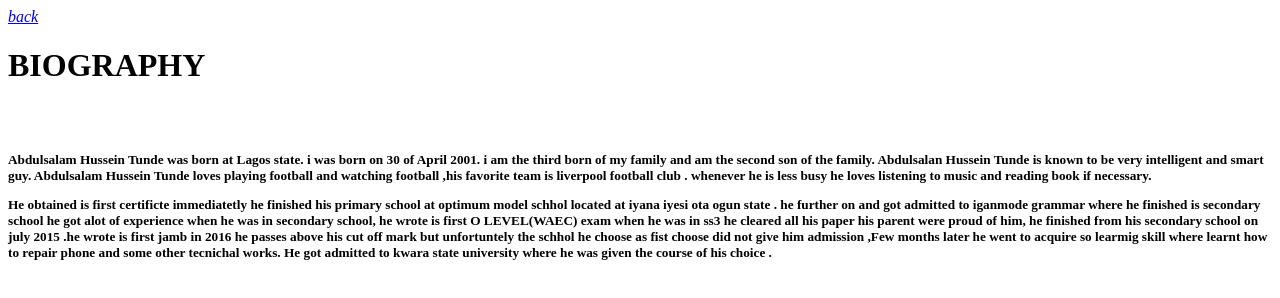
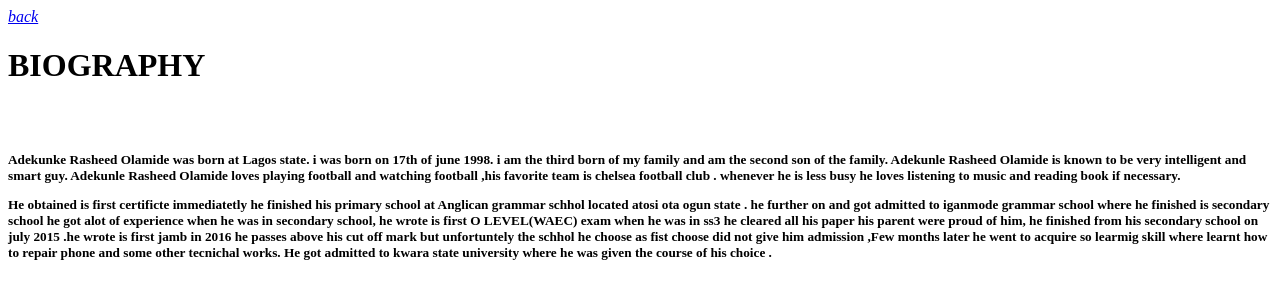
Before and after one commit to Rasheed17/Olamide, a plain HTML site: page ABOUT ME.html in a window 1280 px wide. Drawn offline with Linux system fonts and the light colour scheme.

Commit message:
Update ABOUT ME.html

```diff
--- a/ABOUT ME.html
+++ b/ABOUT ME.html
@@ -7,8 +7,8 @@
 <RIGHT>
 <h1><b> BIOGRAPHY</b><h5>
 <br></br>
-<p><b>   Abdulsalam Hussein Tunde</b> was born  at Lagos state. i was born on 30 of April 2001. i am the third born of my family and am the second son of the family. <b>  Abdulsalan Hussein Tunde </b>is known to be very intelligent and smart guy. <b>  Abdulsalam Hussein Tunde</b> loves playing football and watching football ,his favorite team is liverpool football club . whenever he is less busy he loves listening to music and reading book if necessary.</p>
-    <p>He obtained is first certificte immediatetly he finished his primary school at optimum model schhol located at iyana iyesi ota ogun state . he further on and got admitted to iganmode grammar where he finished is secondary school he  got alot of experience when he was in secondary school, he wrote is first O LEVEL(WAEC) exam when he was in ss3  he cleared all his paper his parent were proud of him, he finished from his secondary school on july 2015 .he wrote is first jamb in 2016 he passes above his cut off mark but unfortuntely the schhol he choose as fist choose did not give him admission ,Few months later he went to acquire so learmig skill where learnt how to repair phone and some other tecnichal works. He got admitted to kwara state university where he was given the course of his choice .</p>
+<p><b>   Adekunke Rasheed Olamide</b> was born  at Lagos state. i was born on 17th of june 1998. i am the third born of my family and am the second son of the family. <b>  Adekunle Rasheed Olamide </b>is known to be very intelligent and smart guy. <b>  Adekunle Rasheed Olamide</b> loves playing football and watching football ,his favorite team is chelsea football club . whenever he is less busy he loves listening to music and reading book if necessary.</p>
+    <p>He obtained is first certificte immediatetly he finished his primary school at Anglican grammar schhol located atosi ota ogun state . he further on and got admitted to iganmode grammar school where he finished is secondary school he  got alot of experience when he was in secondary school, he wrote is first O LEVEL(WAEC) exam when he was in ss3  he cleared all his paper his parent were proud of him, he finished from his secondary school on july 2015 .he wrote is first jamb in 2016 he passes above his cut off mark but unfortuntely the schhol he choose as fist choose did not give him admission ,Few months later he went to acquire so learmig skill where learnt how to repair phone and some other tecnichal works. He got admitted to kwara state university where he was given the course of his choice .</p>
 
 </body>
 </html>
```
